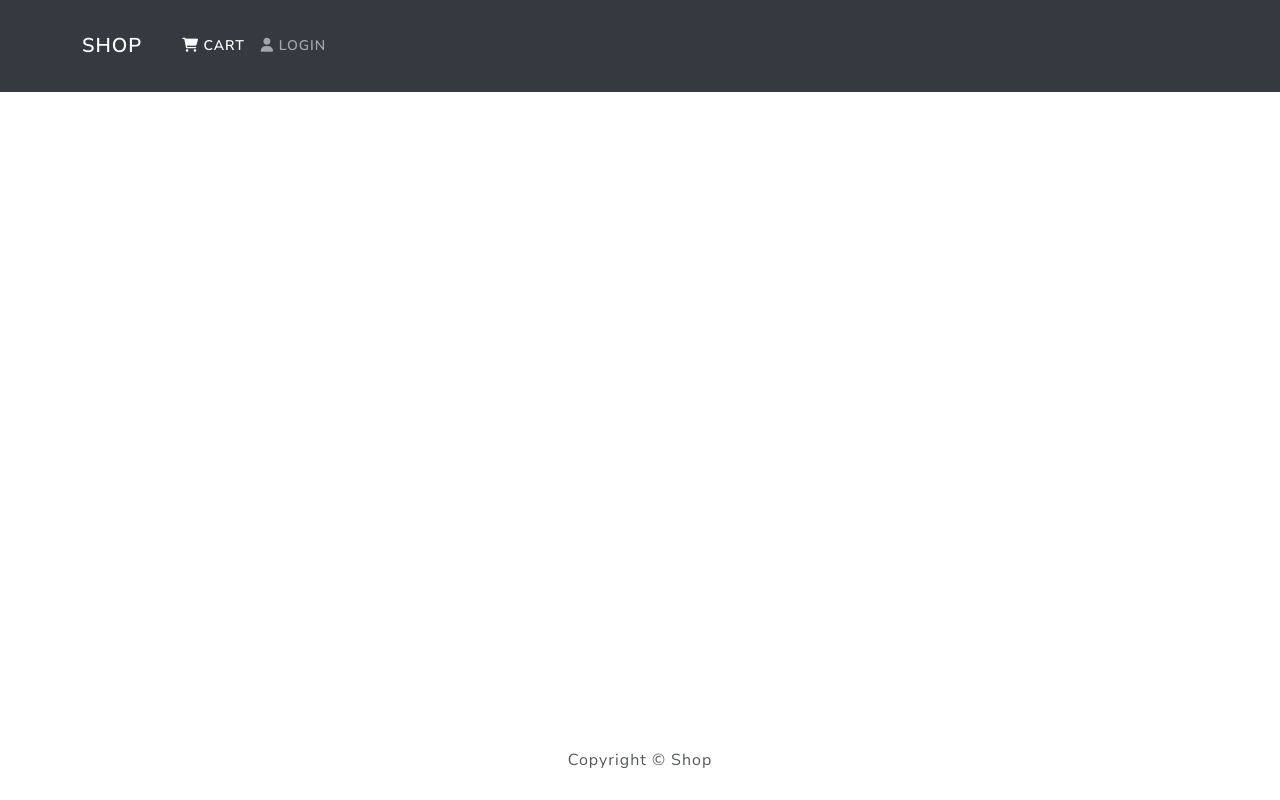
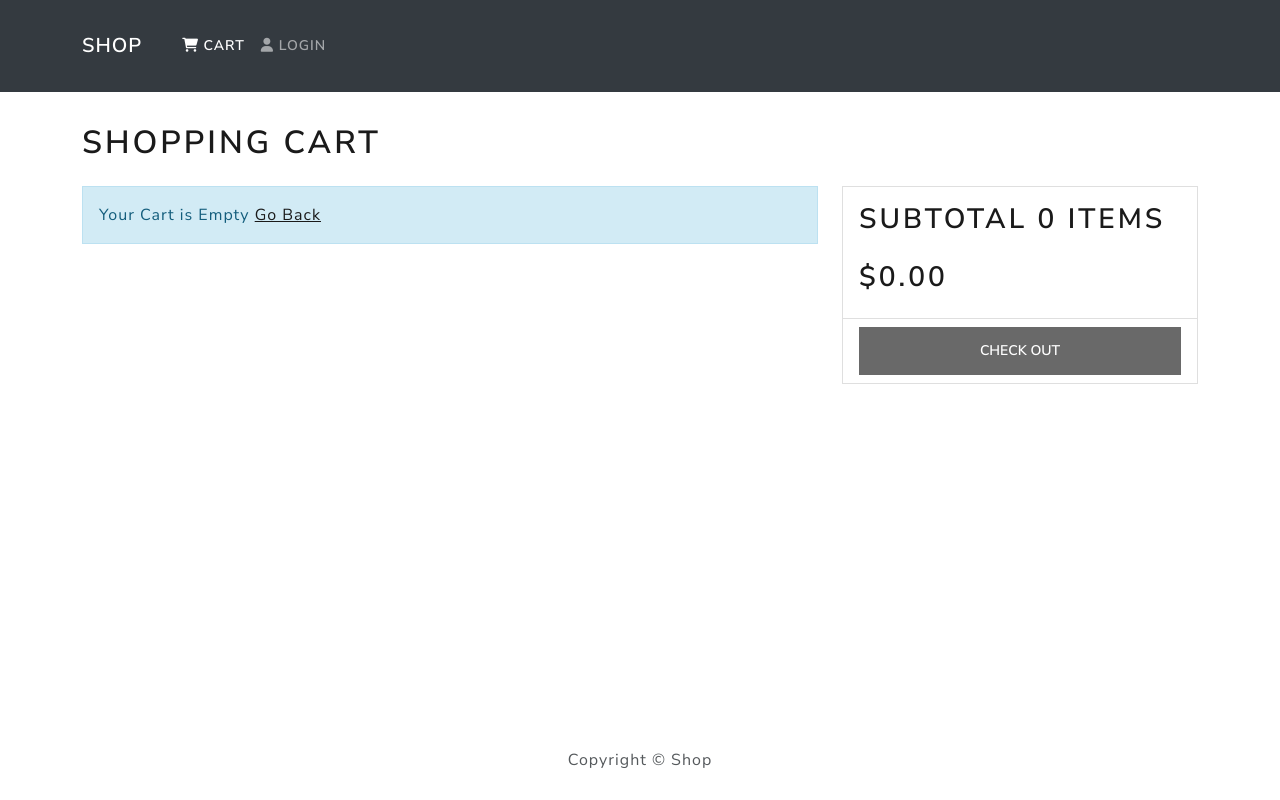
Before and after one commit to SHHH9712/Buy-it-eCommerce, a React (Create React App) app in the folder frontend/: page /cart in a window 1280 px wide. Built offline with nearby package versions, Linux system fonts and the light colour scheme.

Commit message:
add basic shopping cart

```diff
--- a/frontend/src/App.js
+++ b/frontend/src/App.js
@@ -1,9 +1,10 @@
 import { Container } from "react-bootstrap";
-import { BrowserRouter as Router, Route, Routes} from 'react-router-dom'
+import { BrowserRouter as Router, Route, Routes } from "react-router-dom";
 import Header from "./components/Header";
 import Footer from "./components/Footer";
 import HomeScreen from "./Screens/HomeScreen";
 import ProductScreen from "./Screens/ProductScreen";
+import CartScreen from "./Screens/CartScreen";
 
 function App() {
   return (
@@ -12,8 +13,10 @@ function App() {
       <main className="py-3">
         <Container>
           <Routes>
-            <Route path='/' element={<HomeScreen />} />
-            <Route path='/product/:id' element={<ProductScreen />} />
+            <Route path="/" element={<HomeScreen />} />
+            <Route path="/product/:id" element={<ProductScreen />} />
+            <Route path="/cart/" element={<CartScreen />} />
+            <Route path="/cart/:id" element={<CartScreen />} />
           </Routes>
         </Container>
       </main>
--- /dev/null
+++ b/frontend/src/Screens/CartScreen.js
@@ -0,0 +1,133 @@
+import React, { useEffect } from "react";
+import {
+  Link,
+  useNavigate,
+  useSearchParams,
+  useParams,
+} from "react-router-dom";
+import { useDispatch, useSelector } from "react-redux";
+import {
+  Row,
+  Col,
+  ListGroup,
+  Image,
+  Form,
+  Button,
+  Card,
+} from "react-bootstrap";
+import Message from "../components/Message";
+import { addToCart, removeFromCart } from "../actions/cartActions";
+
+function CartScreen() {
+  let { id } = useParams();
+  const productId = id;
+  const [params_qty] = useSearchParams();
+  const qty = Number(params_qty.get("qty")) ? Number(params_qty.get("qty")) : 1;
+  let navigate = useNavigate();
+
+  const dispatch = useDispatch();
+
+  const cart = useSelector((state) => state.cart);
+  const { cartItems } = cart;
+
+  useEffect(() => {
+    if (productId) {
+      dispatch(addToCart(productId, qty));
+    }
+  }, [dispatch, productId, qty]);
+
+  const removeFromCartHandler = (rid) => {
+    dispatch(removeFromCart(rid));
+  };
+  const checkoutHandler = () => {
+    navigate("/login?redirect=shipping");
+  };
+
+  return (
+    <Row>
+      <h1>Shopping Cart</h1>
+      <Col md={8}>
+        {cartItems.length === 0 ? (
+          <Message variant="info">
+            Your Cart is Empty <Link to="/">Go Back</Link>
+          </Message>
+        ) : (
+          <ListGroup variant="flush">
+            {cartItems.map((item) => (
+              <ListGroup.Item key={item.product}>
+                <Row>
+                  <Col md={2}>
+                    <Image src={item.image} alt={item.name} fluid rounded />
+                  </Col>
+                  <Col md={3}>
+                    <Link to={`/product/${item.product}`}>{item.name}</Link>
+                  </Col>
+                  <Col md={2}>${item.price}</Col>
+
+                  <Col md={3}>
+                    <Form.Control
+                      as="select"
+                      value={item.qty}
+                      onChange={(e) =>
+                        dispatch(
+                          addToCart(item.product, Number(e.target.value))
+                        )
+                      }
+                    >
+                      {[...Array(item.countInStock).keys()].map((x) => (
+                        <option key={x + 1} value={x + 1}>
+                          {x + 1}
+                        </option>
+                      ))}
+                    </Form.Control>
+                  </Col>
+
+                  <Col md={1}>
+                    <Button
+                      type="button"
+                      variant="light"
+                      onClick={() => removeFromCartHandler(item.product)}
+                    >
+                      <i className="fas fa-trash"></i>
+                    </Button>
+                  </Col>
+                </Row>
+              </ListGroup.Item>
+            ))}
+          </ListGroup>
+        )}
+      </Col>
+
+      <Col md={4}>
+        <Card>
+          <ListGroup variant="flush">
+            <ListGroup.Item>
+              <h2>
+                Subtotal {cartItems.reduce((acc, item) => acc + item.qty, 0)}{" "}
+                Items
+              </h2>
+              <h2>
+                $
+                {cartItems
+                  .reduce((acc, item) => acc + item.qty * item.price, 0)
+                  .toFixed(2)}
+              </h2>
+            </ListGroup.Item>
+
+            <ListGroup.Item className="d-grid gap-2">
+              <Button
+                type="button"
+                disabled={cartItems.length === 0}
+                onClick={checkoutHandler}
+              >
+                Check Out
+              </Button>
+            </ListGroup.Item>
+          </ListGroup>
+        </Card>
+      </Col>
+    </Row>
+  );
+}
+
+export default CartScreen;
--- a/frontend/src/Screens/ProductScreen.js
+++ b/frontend/src/Screens/ProductScreen.js
@@ -1,6 +1,14 @@
 import React, { useState, useEffect } from "react";
-import { Link, useParams } from "react-router-dom";
-import { Row, Col, Image, ListGroup, Button, Card } from "react-bootstrap";
+import { Link, useParams, useNavigate } from "react-router-dom";
+import {
+  Row,
+  Col,
+  Image,
+  ListGroup,
+  Button,
+  Card,
+  Form,
+} from "react-bootstrap";
 import Rating from "../components/Rating";
 import axios from "axios";
 import { useDispatch, useSelector } from "react-redux";
@@ -8,8 +16,11 @@ import { listProductDetails } from "../actions/productActions";
 import Loader from "../components/Loader";
 import Message from "../components/Message";
 
-function ProductScreen() {
+function ProductScreen({ match }) {
   let { id } = useParams();
+  let navigate = useNavigate();
+
+  const [qty, setQty] = useState(1);
 
   const dispatch = useDispatch();
   const productDetails = useSelector((state) => state.productDetails);
@@ -18,6 +29,10 @@ function ProductScreen() {
   useEffect(() => {
     dispatch(listProductDetails(id));
   }, [dispatch]);
+
+  const addToCartHandler = () => {
+    navigate(`/cart/${id}?qty=${qty}`);
+  };
 
   return (
     <div>
@@ -76,8 +91,30 @@ function ProductScreen() {
                   </Row>
                 </ListGroup.Item>
 
+                {product.countInStock > 0 && (
+                  <ListGroup.Item>
+                    <Row>
+                      <Col>Qty</Col>
+                      <Col xs="auto" className="my-1">
+                        <Form.Control
+                          as="select"
+                          value={qty}
+                          onChange={(e) => setQty(e.target.value)}
+                        >
+                          {[...Array(product.countInStock).keys()].map((x) => (
+                            <option key={x + 1} value={x + 1}>
+                              {x + 1}
+                            </option>
+                          ))}
+                        </Form.Control>
+                      </Col>
+                    </Row>
+                  </ListGroup.Item>
+                )}
+
                 <ListGroup>
                   <Button
+                    onClick={addToCartHandler}
                     className="btn-block"
                     disabled={product.countInStock === 0}
                     type="button"
--- /dev/null
+++ b/frontend/src/actions/cartActions.js
@@ -0,0 +1,29 @@
+import axios from "axios";
+import { CART_ADD_ITEM, CART_REMOVE_ITEM } from "../constants/cartConstants";
+
+export const addToCart = (id, qty) => async (dispatch, getState) => {
+  const { data } = await axios.get(`/api/products/${id}`);
+
+  dispatch({
+    type: CART_ADD_ITEM,
+    payload: {
+      product: data._id,
+      name: data.name,
+      image: data.image,
+      price: data.price,
+      countInStock: data.countInStock,
+      qty,
+    },
+  });
+
+  localStorage.setItem("cartItems", JSON.stringify(getState().cart.cartItems));
+};
+
+export const removeFromCart = (id) => (dispatch, getState) => {
+  dispatch({
+    type: CART_REMOVE_ITEM,
+    payload: id,
+  });
+
+  localStorage.setItem("cartItems", JSON.stringify(getState().cart.cartItems));
+};
--- a/frontend/src/actions/productActions.js
+++ b/frontend/src/actions/productActions.js
@@ -33,7 +33,7 @@ export const listProductDetails = (id) => async (dispatch) => {
   try {
     dispatch({ type: PRODUCT_DETAILS_REQUEST });
 
-    const { data } = await axios.get(`/api/products/1${id}`);
+    const { data } = await axios.get(`/api/products/${id}`);
 
     dispatch({
       type: PRODUCT_DETAILS_SUCCESS,
--- a/frontend/src/components/Message.js
+++ b/frontend/src/components/Message.js
@@ -1,8 +1,12 @@
 import React from "react";
-import { Alert } from "react-bootstrap";
+import Alert from "react-bootstrap/Alert";
 
 function Message({ variant, children }) {
-  return <Alert varient={variant}>{children}</Alert>;
+  return (
+    <Alert key={variant} variant={variant}>
+      {children}
+    </Alert>
+  );
 }
 
 export default Message;
--- /dev/null
+++ b/frontend/src/constants/cartConstants.js
@@ -0,0 +1,2 @@
+export const CART_ADD_ITEM = "CART_ADD_ITEM";
+export const CART_REMOVE_ITEM = "CART_REMOVE_ITEM";
--- a/frontend/src/index.css
+++ b/frontend/src/index.css
@@ -1,11 +1,27 @@
 main {
   min-height: 80vh;
+}
+
+.rating span {
+  margin: 0.1rem;
+}
+
+h1 {
+  font-size: 1.8rem;
+  padding: 1rem 0;
+}
+
+h2 {
+  font-size: 1.4rem;
+  padding: 0.5rem 0;
+}
+
+h2.ctr {
+  text-align: center;
+  font-size: 1.4rem;
+  padding: 0.5rem 0;
 }
 
 h3 {
   padding: 1rem 0;
 }
-
-.rating span{
-  margin:0.1rem;
-}
--- /dev/null
+++ b/frontend/src/reducers/cartReducers.js
@@ -0,0 +1,32 @@
+import { CART_ADD_ITEM, CART_REMOVE_ITEM } from "../constants/cartConstants";
+
+export const cartReducer = (state = { cartItems: [] }, action) => {
+  switch (action.type) {
+    case CART_ADD_ITEM:
+      const item = action.payload;
+      const existItem = state.cartItems.find((x) => x.product === item.product);
+
+      if (existItem) {
+        return {
+          ...state,
+          cartItems: state.cartItems.map((x) =>
+            x.product === existItem.product ? item : x
+          ),
+        };
+      } else {
+        return {
+          ...state,
+          cartItems: [...state.cartItems, item],
+        };
+      }
+
+    case CART_REMOVE_ITEM:
+      return {
+        ...state,
+        cartItems: state.cartItems.filter((x) => x.product !== action.payload),
+      };
+
+    default:
+      return state;
+  }
+};
--- a/frontend/src/store.js
+++ b/frontend/src/store.js
@@ -9,13 +9,21 @@ import {
   productListReducer,
   productDetailReducer,
 } from "./reducers/productReducers";
+import { cartReducer } from "./reducers/cartReducers";
 
 const reducer = combineReducers({
   productList: productListReducer,
   productDetails: productDetailReducer,
+  cart: cartReducer,
 });
 
-const initialState = {};
+const cartItemsFromStorage = localStorage.getItem("cartItems")
+  ? JSON.parse(localStorage.getItem("cartItems"))
+  : [];
+
+const initialState = {
+  cart: { cartItems: cartItemsFromStorage },
+};
 
 const middleware = [thunk];
 
```
